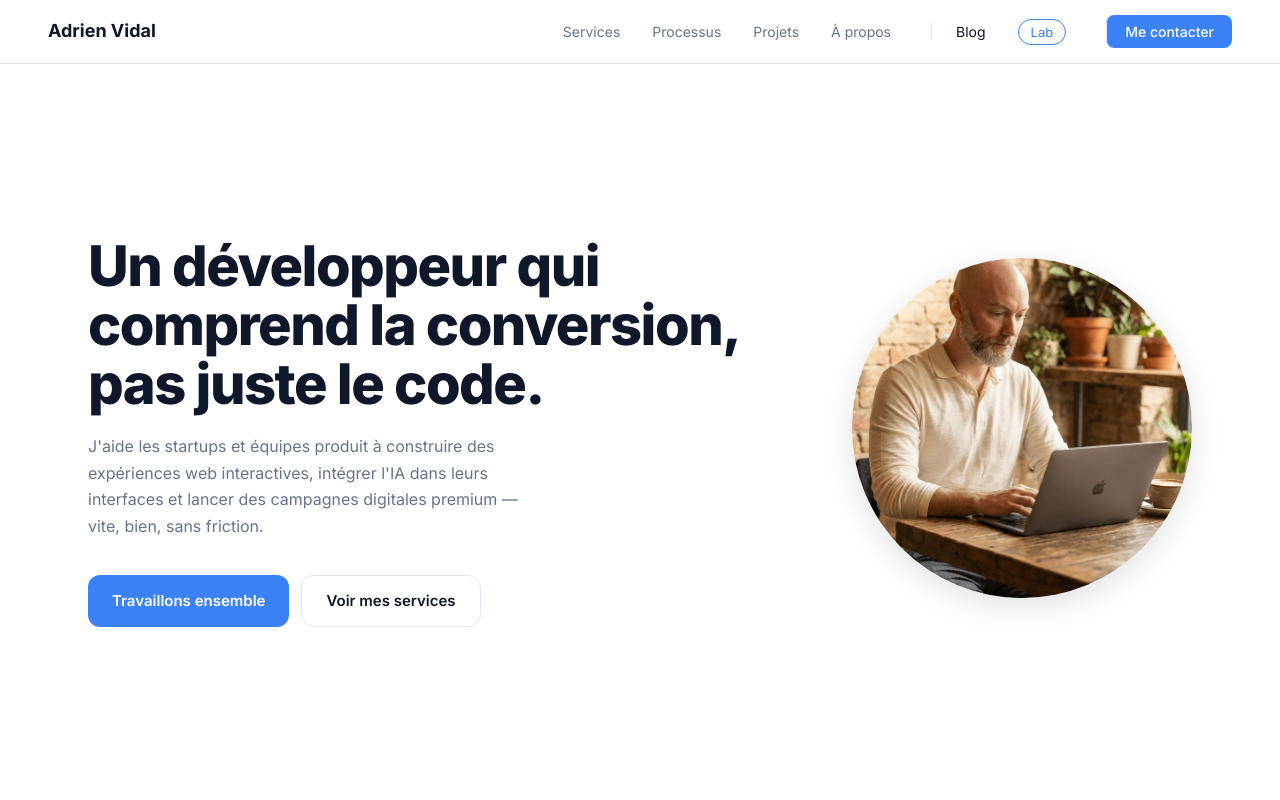
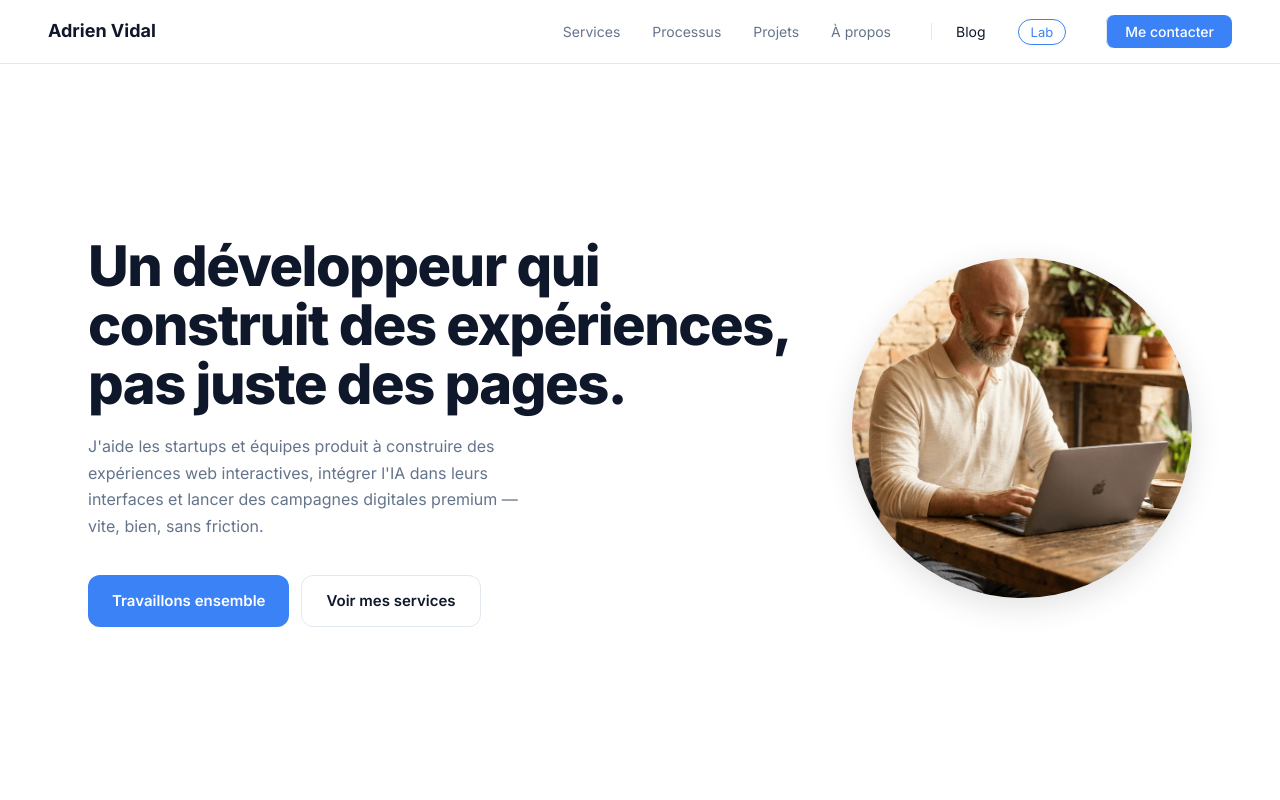
Before and after one commit to adrienvidal/portfolio-2026, a Next.js app: page / in a window 1280 px wide. Shown: the top 800 px of the page. Built offline with nearby package versions, Linux system fonts and the light colour scheme.

Commit message:
update content

```diff
--- a/src/data/content.tsx
+++ b/src/data/content.tsx
@@ -14,7 +14,7 @@ export const nav = {
 
 // ─── Hero ────────────────────────────────────────────────────────────────────
 export const hero = {
-  title: 'Un développeur qui comprend la conversion, pas juste le code.',
+  title: 'Un développeur qui construit des expériences, pas juste des pages.',
   sub: "J'aide les startups et équipes produit à construire des expériences web interactives, intégrer l'IA dans leurs interfaces et lancer des campagnes digitales premium — vite, bien, sans friction.",
   ctaPrimary: { label: 'Travaillons ensemble', href: '#reservation' },
   ctaSecondary: { label: 'Voir mes services', href: '#services' },
```
